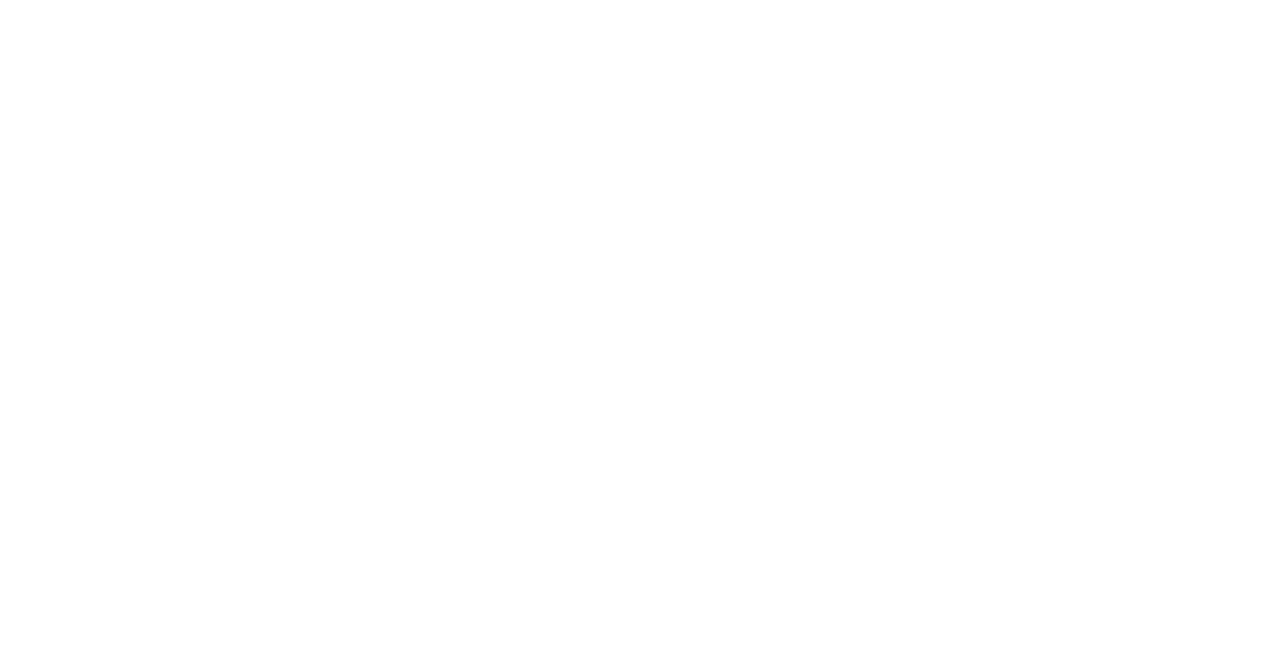
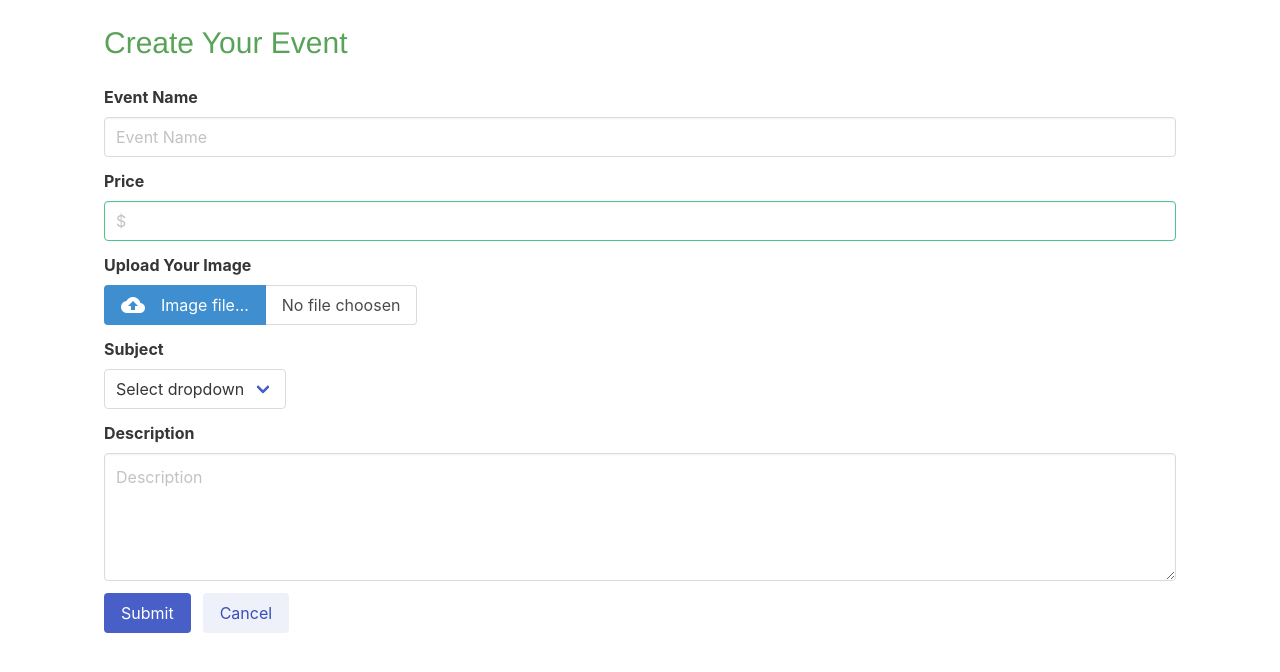
Before and after one commit to RumaRDas/wishcolor_app, a React (Create React App) app in the folder client/: page /gradient in a window 1280 px wide. Shown: the top 672 px of the page. Built offline with nearby package versions, Linux system fonts and the light colour scheme.

Commit message:
adding event create page in event component

```diff
--- a/client/src/Routes.js
+++ b/client/src/Routes.js
@@ -1,8 +1,9 @@
 import React from 'react';
 import {BrowserRouter, Switch, Route} from 'react-router-dom';
 import Login from './pages/Login';
-import Dashboard from'./pages/Login/Dashboard';
-import Register from './pages/Registration'
+import Dashboard from './pages/Dashboard'
+import Register from './pages/Registration';
+import EventPages from './pages/EventPages';
 
 const Routes = () =>{
     return (
@@ -11,6 +12,7 @@ const Routes = () =>{
 <Route path='/' exact component={Login}/>
 <Route path='/register' exact component={Register}/>
 <Route path='/dashboard' component={Dashboard}/>
+<Route path='/gradient' component={EventPages}/>
 </Switch>
 </BrowserRouter>
     )
--- a/client/src/pages/Dashboard/index.js
+++ b/client/src/pages/Dashboard/index.js
@@ -2,9 +2,11 @@ import React from 'react'
 
 //Dashboard will show all events
 const Dashboard = () => {
+    const user_id = localStorage.getItem('user');
+    console.log(user_id)
     return (
         <div>
-
+          <h1> Hello from Dashboard pages</h1>
         </div>
     )
 }
--- a/client/src/pages/EventPages/index.js
+++ b/client/src/pages/EventPages/index.js
@@ -1,9 +1,90 @@
-import React from 'react'
+import React, { useState } from 'react'
+import api from '../../services/api';
+import Container from '../Container';
+import './style.css'
+
 
 const EventsPage = () => {
+
+    const user_id = localStorage.getItem('user');
+    const [title, setTitle] = useState("");
+    const [description, setDescription] = useState("");
+    const [price, setPrice] = useState("");
+    const [date, setDate] = useState("");
+    const [thumbnail, setThumbnail] = useState("");
+
+const submitHandler = async (evt) => {
+    evt.preventDefault();
+}
     return (
         <div>
+            <Container>
+                <h1 className="eveHeader"> Create Your Event</h1>
 
+                <div className="field">
+                    <label className="label">Event Name</label>
+                    <div className="control">
+                        <input className="input" id="title"type="text" placeholder="Event Name" />
+                    </div>
+                </div>
+
+                <div className="field">
+                    <label className="label">Price</label>
+                    <div className="control">
+                        <input className="input is-success" type="Number" placeholder="$" value="bulma" id="price"/>
+                    </div>
+                </div>
+
+                <div className="field">
+                <label className="label">Upload Your Image</label>
+                <div className="file is-info has-name">
+                  <label className="file-label">
+                    <input className="file-input" type="file" name="thumbnail" id="thumbnail" />
+                    <span className="file-cta">
+                    <span class="material-icons mr-4">
+                    cloud_upload
+                    </span>
+                      <span className="file-label">
+                       Image file…
+                      </span>
+                    </span>
+                    <span className="file-name ">
+                     No file choosen
+                    </span>
+                  </label>
+                </div>
+              </div>
+
+                <div className="field">
+                    <label className="label">Subject</label>
+                    <div className="control">
+                        <div className="select">
+                            <select>
+                                <option>Select dropdown</option>
+                                <option>With options</option>
+                            </select>
+                        </div>
+                    </div>
+                </div>
+
+                <div className="field">
+                    <label className="label">Description</label>
+                    <div className="control">
+                        <textarea className="textarea" placeholder="Description" id="description"></textarea>
+                    </div>
+                </div>
+                <div className="field is-grouped">
+                    <div className="control">
+                        <button className="button is-link" onClick={submitHandler}>Submit</button>
+                    </div>
+                    <div className="control">
+                        <button className="button is-link is-light">Cancel</button>
+                    </div>
+                </div>
+
+
+
+            </Container>
         </div>
     )
 }
--- /dev/null
+++ b/client/src/pages/EventPages/style.css
@@ -0,0 +1,5 @@
+.eveHeader{
+    padding-top: 20px;
+    padding-bottom: 20px;
+    color: rgb(88, 163, 88);
+    }
--- a/client/src/pages/Login/Dashboard/index.js
+++ /dev/null
@@ -1,15 +0,0 @@
-import React from 'react';
-import Container from '../../Container';
-
-
-//Dashboard will show all the events
-const Dashboard = () =>{
-    return (
-        <Container style={{ minHeight: "500pxs"  }}>
-        <h1>Hello Dashboard</h1>
-        </Container>
-
-    )
-}
-
-export default Dashboard;
--- a/client/src/pages/Login/index.js
+++ b/client/src/pages/Login/index.js
@@ -10,7 +10,7 @@ const Login = ({ history }) => {
     const [email, setEmail] = useState("");
     const [password, setPassword] = useState("");
 
-    const handleSubmit = async evt => {
+    const handleSubmit = async (evt) => {
         evt.preventDefault();
         console.log("result of submit", email, password);
 
```
Also changed, not shown: client/src/assets/camera.png (added).
